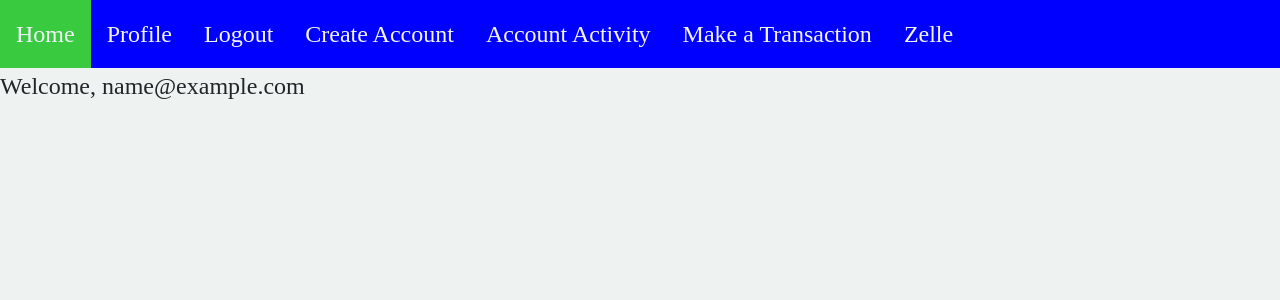
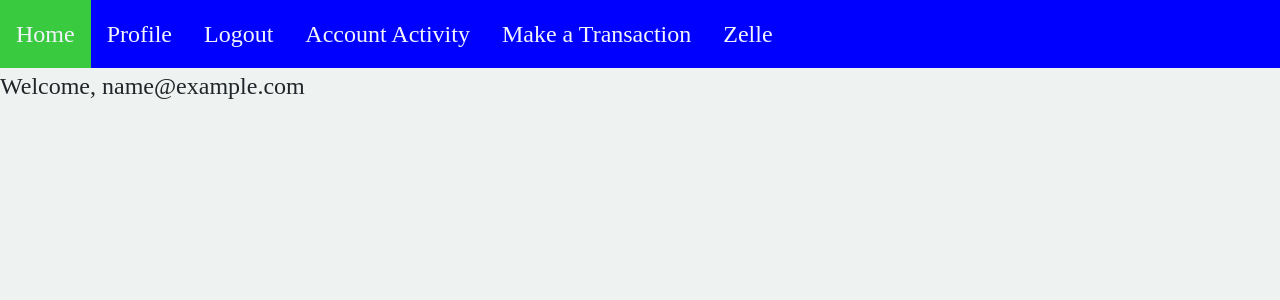
Before and after one commit to charmi96/IT202, a PHP site: page /home.php in a window 1280 px wide. Shown: the top 300 px of the page. Run offline with PHP 8.4, Linux system fonts and the light colour scheme; the visitor is signed in with stand-in values (Sample User, id 1); data that the repository does not hold is empty.

Commit message:
updating files

```diff
--- a/partials/nav.php
+++ b/partials/nav.php
@@ -12,13 +12,12 @@ require_once(__DIR__ . "/../lib/helpers.php");
         <li><a href="<?php echo getURL("register.php");?>">Register</a></li>
     <?php endif; ?>
     <?php if (has_role("Admin")): ?>
-            <li><a href="<?php echo getURL("testFiles/test_create_accounts.php");?>">Open  Account</a></li>
+            <li><a href="<?php echo getURL("testFiles/test_create_accounts.php");?>">Create Account</a></li>
             <li><a href="<?php echo getURL("testFiles/test_list_accounts.php");?>">View Accounts</a></li>
         <?php endif; ?>
     <?php if (is_logged_in()): ?>
         <li><a href="<?php echo getURL("profile.php");?>">Profile</a></li>
         <li><a href="<?php echo getURL("logout.php");?>">Logout</a></li>
-        <li><a href="<?php echo getURL("accounts/create_accounts.php");?>">Create Account</a></li>
         <li><a href="<?php echo getURL("accounts/my_accounts.php");?>">Account Activity</a></li>
         <li><a href="<?php echo getURL("accounts/create_transactions.php");?>">Make a Transaction</a></li>
         <li><a href="<?php echo getURL("accounts/send.php");?>">Zelle</a></li>
```
